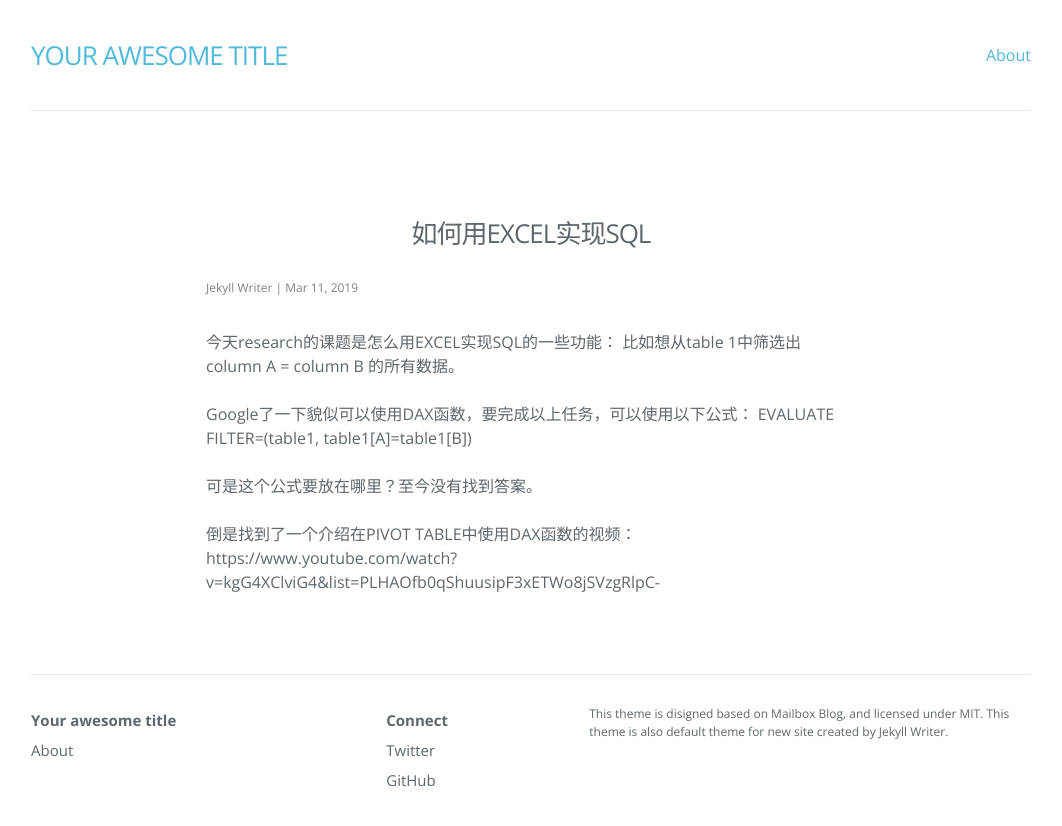
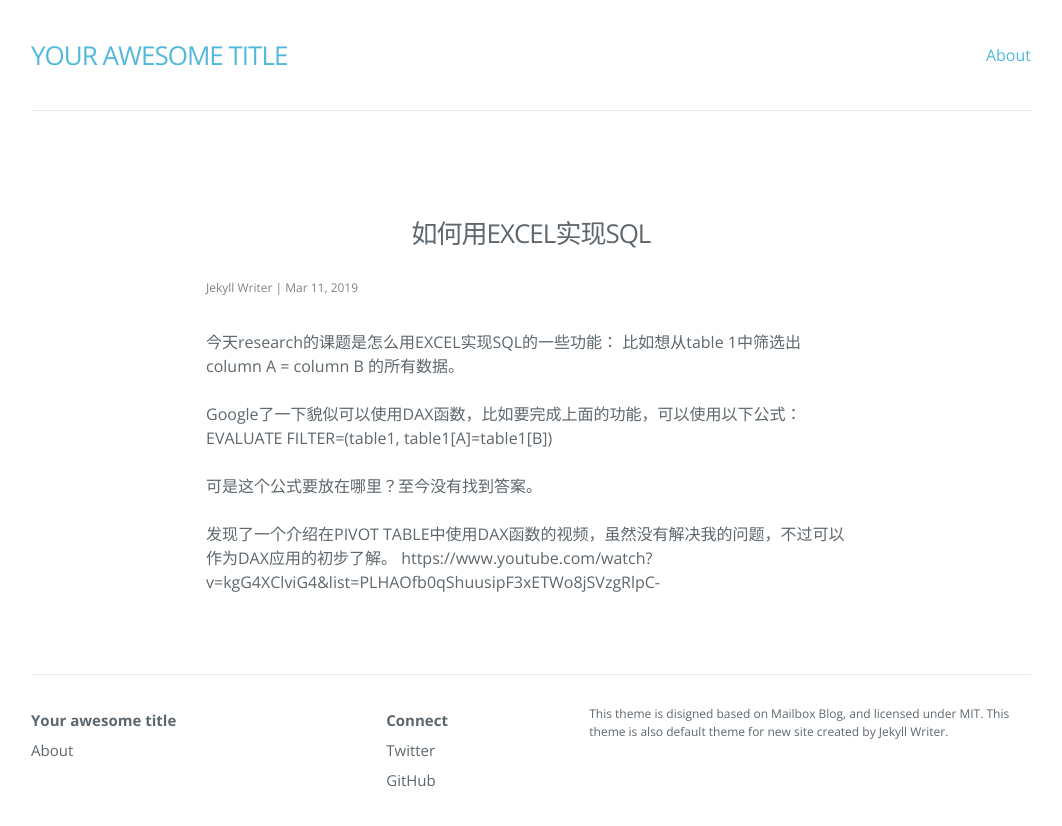
Before and after one commit to simpletuun/blog, a Jekyll site: the page built from _posts/2019-03-11-如何用EXCEL实现SQL.md, in a window 1280 px wide. Shown: the top 826 px of the page, without its empty margins (109-1171 px from the left). Built offline with Jekyll 4.4.1, drawn with Linux system fonts in a browser that asks for light colours; nearby versions of some CDN libraries.

Commit message:
Update 如何用EXCEL实现SQL

```diff
--- a/_posts/2019-03-11-如何用EXCEL实现SQL.md
+++ b/_posts/2019-03-11-如何用EXCEL实现SQL.md
@@ -7,10 +7,10 @@ tags: ''
 今天research的课题是怎么用EXCEL实现SQL的一些功能：
 比如想从table 1中筛选出column A = column B 的所有数据。
 
-Google了一下貌似可以使用DAX函数，要完成以上任务，可以使用以下公式：
+Google了一下貌似可以使用DAX函数，比如要完成上面的功能，可以使用以下公式：
 EVALUATE FILTER=(table1, table1[A]=table1[B])
 
 可是这个公式要放在哪里？至今没有找到答案。
 
-倒是找到了一个介绍在PIVOT TABLE中使用DAX函数的视频：
+发现了一个介绍在PIVOT TABLE中使用DAX函数的视频，虽然没有解决我的问题，不过可以作为DAX应用的初步了解。
 https://www.youtube.com/watch?v=kgG4XClviG4&list=PLHAOfb0qShuusipF3xETWo8jSVzgRlpC-
```
